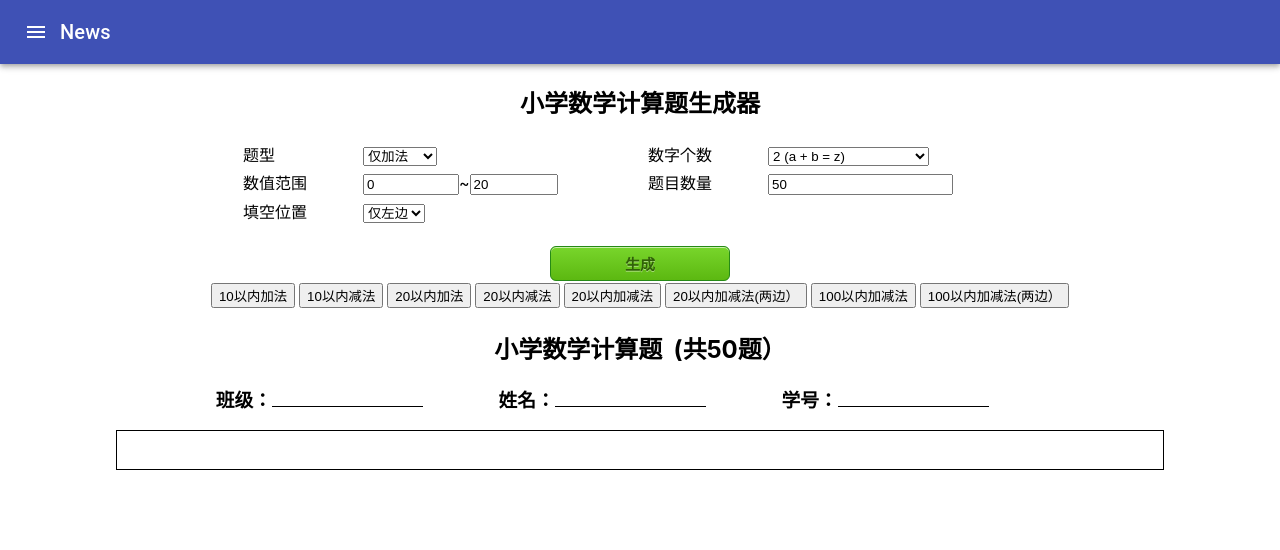
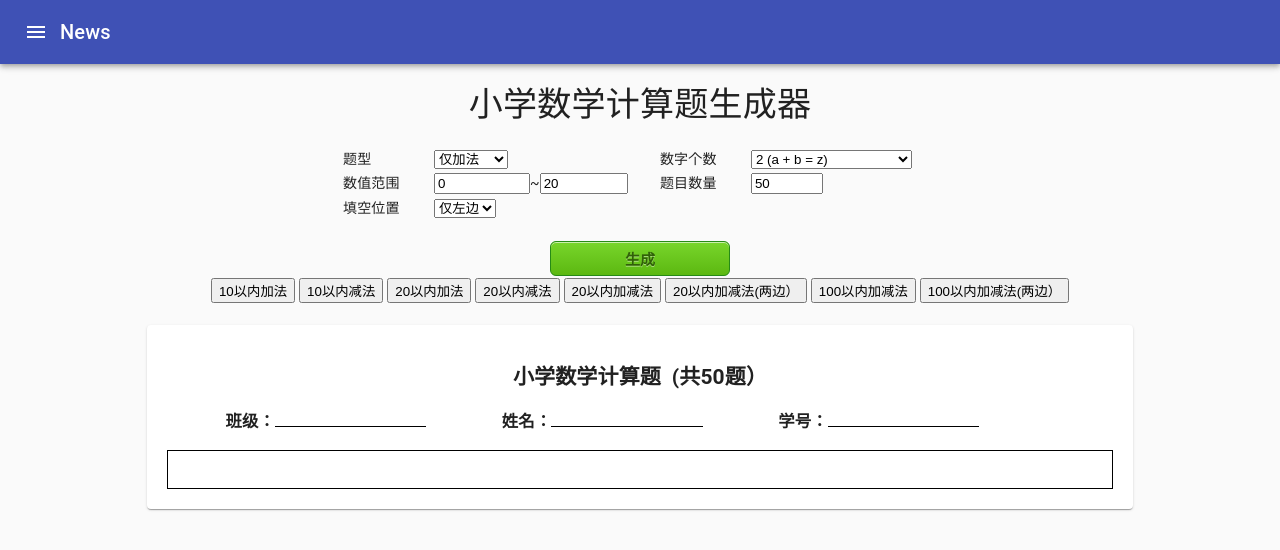
Before and after one commit to grossopa/calculator-generator, a React (Create React App) app in the folder calgen/: page / in a window 1280 px wide. Shown: the top 550 px of the page. Built offline with nearby package versions, Linux system fonts and the light colour scheme.

Commit message:
adjust CSS

```diff
--- a/calgen/src/App.css
+++ b/calgen/src/App.css
@@ -1,7 +1,3 @@
-.App {
-  text-align: center;
-}
-
 .App-logo {
   height: 40vmin;
   pointer-events: none;
@@ -10,6 +6,24 @@
 @media (prefers-reduced-motion: no-preference) {
   .App-logo {
     animation: App-logo-spin infinite 20s linear;
+  }
+}
+
+@media print {
+  .noprint {
+    display: none !important;
+  }
+
+  .question-pager {
+    padding: 0 !important;
+    border: none !important;
+    width: auto !important;
+    box-shadow: none !important;
+    width: 27cm !important;
+  }
+
+  .question-cont {
+    width: 27cm !important;
   }
 }
 
@@ -28,11 +42,12 @@
   color: #61dafb;
 }
 
-@keyframes App-logo-spin {
-  from {
-    transform: rotate(0deg);
-  }
-  to {
-    transform: rotate(360deg);
-  }
+.main-cont {
+  margin-top: 20px;
 }
+
+.question-pager {
+  padding: 20px;
+  width: 80%;
+  margin: 0 auto;
+}
--- a/calgen/src/App.js
+++ b/calgen/src/App.js
@@ -1,17 +1,19 @@
-import LayoutHeaderView from 'layout/view/LayoutHeaderView';
+import { Container } from '@material-ui/core';
+import CssBaseline from '@material-ui/core/CssBaseline';
+import Paper from '@material-ui/core/Paper';
 import HeaderView from 'calc/view/HeaderView';
 import QuestionTitleView from 'calc/view/QuestionTitleView';
 import QuestionView from 'calc/view/QuestionView';
 import QuickBarView from 'calc/view/QuickBarView';
+import LayoutHeaderView from 'layout/view/LayoutHeaderView';
 import React from 'react';
 import { Provider } from 'react-redux';
-import {
-  BrowserRouter as Router
-} from "react-router-dom";
+import { BrowserRouter as Router } from "react-router-dom";
 import { applyMiddleware, createStore } from 'redux';
 import { createLogger } from 'redux-logger';
 import './App.css';
 import reducer from './app/reducers';
+
 
 const logger = createLogger({});
 
@@ -22,14 +24,21 @@ function App() {
     <Router>
       <Provider store={store}>
         <div className="App">
+          <CssBaseline />
           <LayoutHeaderView />
-          <HeaderView />
-          <QuickBarView />
-          <QuestionTitleView />
-          <QuestionView />
+          <Container maxWidth="lg" className="main-cont">
+            <HeaderView />
+            <QuickBarView />
+            {/* <Grid container direction="row" justify="center" alignItems="center" > */}
+              <Paper className="question-pager">
+                <QuestionTitleView />
+                <QuestionView />
+              </Paper>
+            {/* </Grid> */}
+          </Container>
         </div>
       </Provider>
-    </Router>
+    </Router >
   );
 }
 
--- a/calgen/src/calc/actions.js
+++ b/calgen/src/calc/actions.js
@@ -39,6 +39,7 @@ export const generateQuestions = (questionType, rangeMin, rangeMax, numberCount,
   return { type: Consts.GENERATE_QUESTIONS, questions: questions }
 }
 
-export const getQueryParamsUrl = (questionType, rangeMin, rangeMax, numberCount, count, blank) => {
+export const getQueryParamsUrl = params => {
+  const { questionType, rangeMin, rangeMax, numberCount, count, blank } = params
   return `?questionType=${questionType}&rangeMin=${rangeMin}&rangeMax=${rangeMax}&numberCount=${numberCount}&count=${count}&blank=${blank}`
 }
--- a/calgen/src/calc/view/HeaderView.css
+++ b/calgen/src/calc/view/HeaderView.css
@@ -1,25 +1,20 @@
-@media print {
-  .options-cont {
-    display: none;
-  }
-}
-
 .options-cont {
   width: 50em;
   margin: 0 auto;
 }
 
-.options-cont label {
+.options-table label {
   text-align: left;
   margin-right: 1.5em;
-  width: 6em;
+  width: 5em;
   display: inline-block;
 }
 
 .options-table {
   text-align: left;
-  width: 100%;
   margin-bottom: 20px;
+  margin-top: 20px;
+  width: 600px;
 }
 
 .gen-button {
--- a/calgen/src/calc/view/HeaderView.js
+++ b/calgen/src/calc/view/HeaderView.js
@@ -1,16 +1,15 @@
 import * as actions from 'calc/actions';
 import React, { useEffect } from 'react';
+import { Typography, Container, Grid } from '@material-ui/core';
 import { useDispatch, useSelector } from 'react-redux';
 import { useHistory } from "react-router-dom";
 import './HeaderView.css'
-
-
 
 function OnLoad() {
   const dispatch = useDispatch()
   useEffect(() => {
     dispatch(actions.initSettingsFromLocationSearch(window.location.search))
-  }, [])
+  }, [dispatch])
   return null;
 }
 
@@ -19,27 +18,39 @@ function HeaderView() {
   const history = useHistory()
 
   const questionType = useSelector(state => state.calcReducer.questionType)
-  const rangeMin = useSelector(state => state.calcReducer.rangeMin)
-  const rangeMax = useSelector(state => state.calcReducer.rangeMax)
+  let rangeMin = useSelector(state => state.calcReducer.rangeMin)
+  rangeMin = isNaN(rangeMin) ? '' : rangeMin
+  let rangeMax = useSelector(state => state.calcReducer.rangeMax)
+  rangeMax = isNaN(rangeMax) ? '' : rangeMax
   const numberCount = useSelector(state => state.calcReducer.numberCount)
   const count = useSelector(state => state.calcReducer.count)
   const blank = useSelector(state => state.calcReducer.blank)
 
+  const settings = {
+    questionType: questionType,
+    rangeMin: rangeMin,
+    rangeMax: rangeMax,
+    numberCount: numberCount,
+    count: count,
+    blank: blank
+  }
+
+  const doUpdate = newVal => {
+    dispatch(actions.updateSettings(newVal))
+    history.push(actions.getQueryParamsUrl({ ...settings, ...newVal }))
+  }
+
   return (
-    <section className="options-cont">
+    <Container className="noprint" style={{textAlign:'center'}}>
       <OnLoad />
-      <h1>小学数学计算题生成器</h1>
+      <Typography variant="h4" component="h1" align="center">小学数学计算题生成器</Typography>
+      <Grid container direction="column" justify="flex-start" alignItems="center">
         <table className="options-table">
           <tbody>
             <tr>
               <td>
                 <label>题型</label>
-              <select value={questionType}
-                onChange={event => {
-                  const val = parseInt(event.target.value)
-                  dispatch(actions.updateSettings({ questionType: val }))
-                  history.push(actions.getQueryParamsUrl(val, rangeMin, rangeMax, numberCount, count, blank))
-                }}>
+                <select value={questionType} onChange={event => doUpdate({ questionType: parseInt(event.target.value) })}>
                   <option value={0}>请选择...</option>
                   <option value={0x01}>仅加法</option>
                   <option value={0x10}>仅减法</option>
@@ -48,11 +59,7 @@ function HeaderView() {
               </td>
               <td>
                 <label>数字个数</label>
-              <select value={numberCount} onChange={event => {
-                const val = parseInt(event.target.value)
-                dispatch(actions.updateSettings({ numberCount: val }))
-                history.push(actions.getQueryParamsUrl(questionType, rangeMin, rangeMax, val, count, blank))
-              }} >
+                <select value={numberCount} onChange={event => doUpdate({ numberCount: parseInt(event.target.value) })}>
                   <option value={2}>2 (a + b = z)</option>
                   <option value={3}>3 (a + b + c = z)</option>
                   <option value={4}>4 (a + b + c + d = z)</option>
@@ -64,42 +71,21 @@ function HeaderView() {
               <td>
                 <label>数值范围</label>
                 <input type="number" min={-100000} max={rangeMax - 1} value={rangeMin}
-                onChange={event => {
-                  const val = parseInt(event.target.value)
-                  dispatch(actions.updateSettings({ rangeMin: val }))
-                  history.push(actions.getQueryParamsUrl(questionType, val, rangeMax, numberCount, count, blank))
-                }} />
+                  onChange={event => doUpdate({ rangeMin: parseInt(event.target.value) })} />
                 <span>~</span>
                 <input type="number" min={rangeMin} max={100000} value={rangeMax}
-                onChange={event => {
-                  const val = parseInt(event.target.value)
-                  dispatch(actions.updateSettings({ rangeMax: val }))
-                  history.push(actions.getQueryParamsUrl(questionType, rangeMin, val, numberCount, count, blank))
-                }} />
+                  onChange={event => doUpdate({ rangeMax: parseInt(event.target.value) })} />
               </td>
               <td>
                 <label>题目数量</label>
-              <input type="text" min={1} max={2000}
-                onChange={event => {
-                  const val = parseInt(event.target.value)
-                  if (!val) {
-                    val = 1
-                  }
-                  val = Math.min(2000, val)
-                  dispatch(actions.updateSettings({ count: val }))
-                  history.push(actions.getQueryParamsUrl(questionType, rangeMin, rangeMax, numberCount, val, blank))
-                }
-                } value={count} />
+                <input type="number" min={1} max={2000} value={count}
+                  onChange={event => doUpdate({ count: Math.min(2000, parseInt(event.target.value) || 1) })} />
               </td>
             </tr>
             <tr>
               <td>
                 <label>填空位置</label>
-              <select value={blank} onChange={event => {
-                const val = parseInt(event.target.value)
-                dispatch(actions.updateSettings({ blank: val }))
-                history.push(actions.getQueryParamsUrl(questionType, rangeMin, rangeMax, numberCount, count, val))
-              }} >
+                <select value={blank} onChange={event => doUpdate({ blank: parseInt(event.target.value) })}>
                   <option value="1">仅右边</option>
                   <option value="2">仅左边</option>
                   <option value="3">两边</option>
@@ -111,8 +97,9 @@ function HeaderView() {
             </tr>
           </tbody>
         </table>
+      </Grid>
       <button className="gen-button" onClick={() => dispatch(actions.generateQuestions(questionType, rangeMin, rangeMax, numberCount, count, blank))}>生成</button>
-    </section>
+    </Container>
   )
 }
 
--- a/calgen/src/calc/view/QuestionTitleView.css
+++ b/calgen/src/calc/view/QuestionTitleView.css
@@ -1,3 +1,7 @@
+.question-title-cont {
+  text-align: center;
+}
+
 .question-title-underscore {
   border-bottom: 1px black solid;
   display: inline-block;
--- a/calgen/src/calc/view/QuestionView.css
+++ b/calgen/src/calc/view/QuestionView.css
@@ -1,5 +1,5 @@
 .question-cont {
-  width: 27.7cm;
+  text-align: center;
   margin: 0 auto;
   border: 1px black solid;
 }
--- a/calgen/src/calc/view/QuickBarView.css
+++ b/calgen/src/calc/view/QuickBarView.css
@@ -1,9 +1,8 @@
-@media print {
-  .quickbar-cont {
-    display: none;
-  }
-}
-
 .quickbar-btn {
   margin: 2px;
 }
+
+.quickbar-cont {
+  text-align: center;
+  margin-bottom: 20px;
+}
--- a/calgen/src/calc/view/QuickBarView.js
+++ b/calgen/src/calc/view/QuickBarView.js
@@ -1,8 +1,8 @@
+import * as actions from 'calc/actions';
 import React from 'react';
-import * as actions from 'calc/actions';
-import { useDispatch, useSelector } from 'react-redux';
+import { useDispatch } from 'react-redux';
 import { useHistory } from "react-router-dom";
-import './QuickBarView.css'
+import './QuickBarView.css';
 
 function QuickBarView() {
 
@@ -20,12 +20,11 @@ function QuickBarView() {
     { label: "100以内加减法(两边）", options: { questionType: 17, rangeMin: 0, rangeMax: 100, numberCount: 2, count: 50, blank: 3 } }
   ]
   return (
-    <section className='quickbar-cont'>
+    <section className='quickbar-cont noprint'>
       {buttons.map(b =>
         <button key={b.label} className='quickbar-btn' onClick={() => {
           dispatch(actions.updateSettings(b.options))
-          history.push(actions.getQueryParamsUrl(b.options.questionType, b.options.rangeMin, b.options.rangeMax,
-            b.options.numberCount, b.options.count, b.options.blank))
+          history.push(actions.getQueryParamsUrl(b.options))
           dispatch(actions.generateQuestions(b.options.questionType, b.options.rangeMin, b.options.rangeMax,
             b.options.numberCount, b.options.count, b.options.blank))
         }}>{b.label}</button>
--- a/calgen/src/layout/view/LayoutHeaderView.js
+++ b/calgen/src/layout/view/LayoutHeaderView.js
@@ -1,18 +1,15 @@
-import React from 'react';
-import { makeStyles } from '@material-ui/core/styles';
 import AppBar from '@material-ui/core/AppBar';
+import IconButton from '@material-ui/core/IconButton';
 import Toolbar from '@material-ui/core/Toolbar';
 import Typography from '@material-ui/core/Typography';
-import Button from '@material-ui/core/Button';
-import IconButton from '@material-ui/core/IconButton';
 import MenuIcon from '@material-ui/icons/Menu';
-import { useSelector } from 'react-redux';
-import './LayoutHeaderView.css'
+import React from 'react';
+import './LayoutHeaderView.css';
 
 function LayoutHeaderView() {
 
   return (
-    <AppBar position="static">
+    <AppBar position="static" className="noprint">
       <Toolbar>
         <IconButton edge="start" color="inherit" aria-label="menu">
           <MenuIcon />
```
Lines whose indentation alone changed are shown as unchanged.
